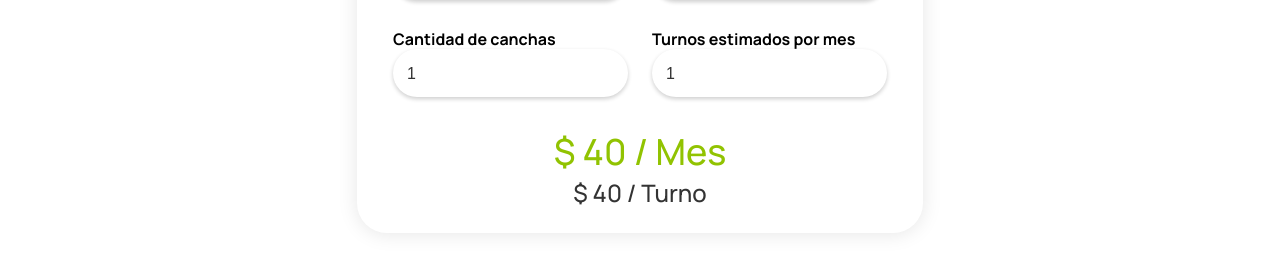
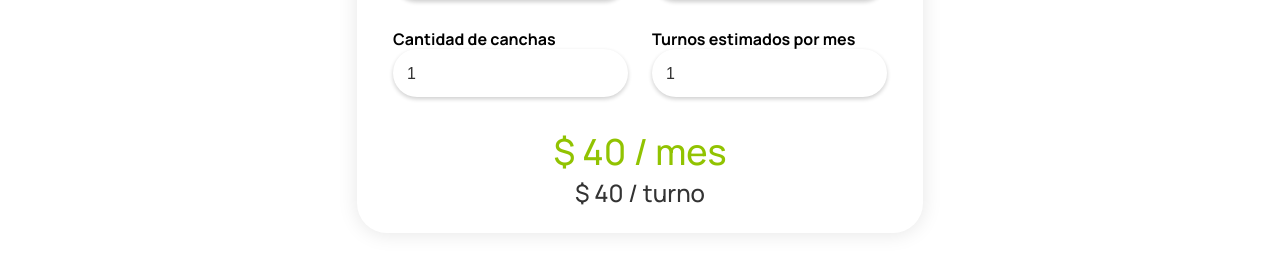
Before and after one commit to loops-ar/jugaya-landing, a React (Create React App) app: page / in a window 1280 px wide. Shown: the part 2140-2399 px from the top of the page. Built offline with nearby package versions, Linux system fonts and the light colour scheme.

Commit message:
fix calculadora

```diff
--- a/src/components/Calculator/Calculator.tsx
+++ b/src/components/Calculator/Calculator.tsx
@@ -145,12 +145,12 @@ const Calculator = () => {
           {
             // si el precio es 0 no se muestra nada, sino se muestra el precio de eta forma $1000/mes
             calcularPrecio(deporte) !== 0 &&
-              `$ ${calcularPrecio(deporte)} / Mes`
+              `$ ${calcularPrecio(deporte)} / mes`
           }
         </StyledCalculatorPrice>
         <StyledCalculatorPriceXTurno>
           {calcularPrecioXTurno(deporte) !== 0 &&
-            `$ ${calcularPrecioXTurno(deporte)} / Turno`}
+            `$ ${calcularPrecioXTurno(deporte)} / turno`}
         </StyledCalculatorPriceXTurno>
       </StyledCalculatorPriceContainer>
     </StyledCalculator>
```
